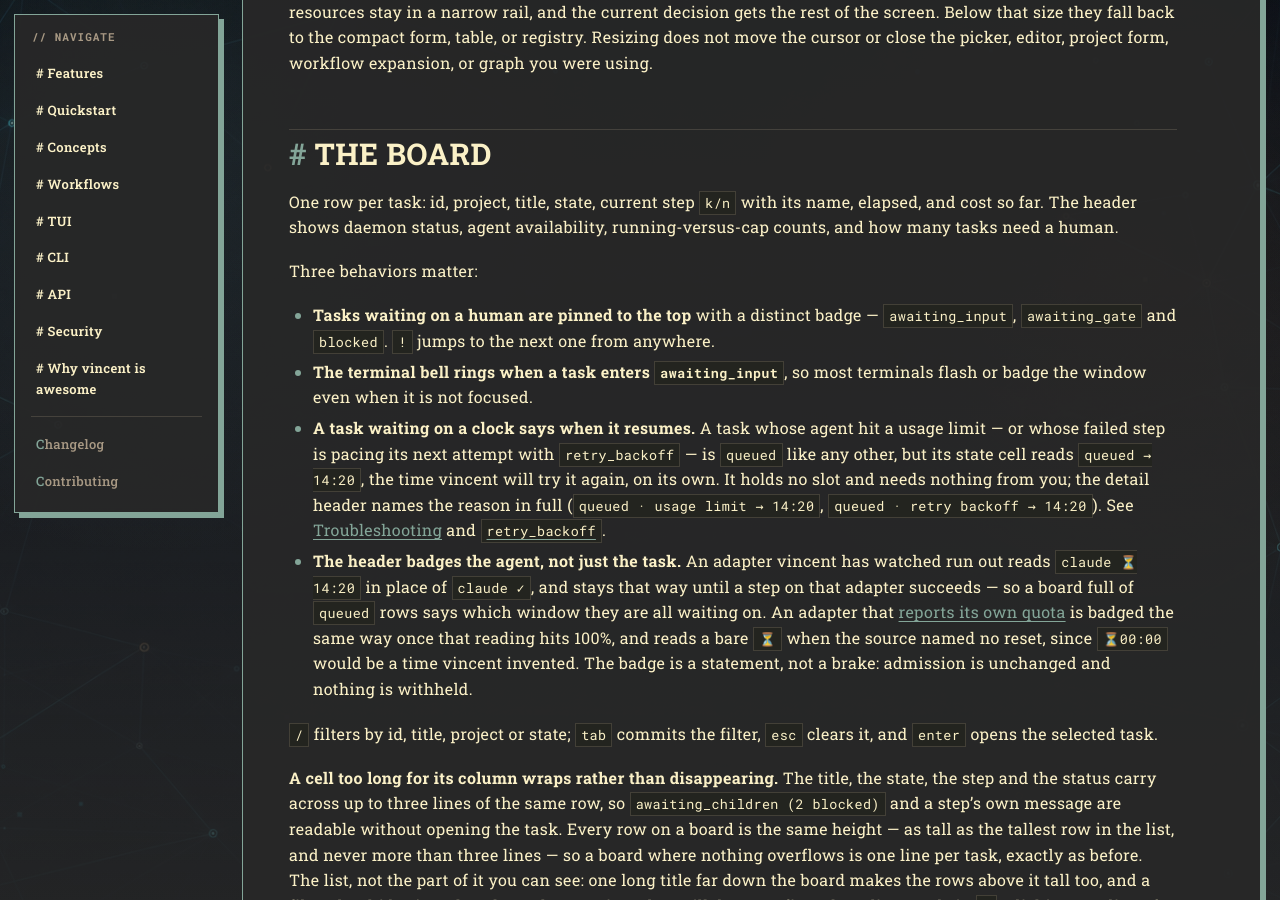
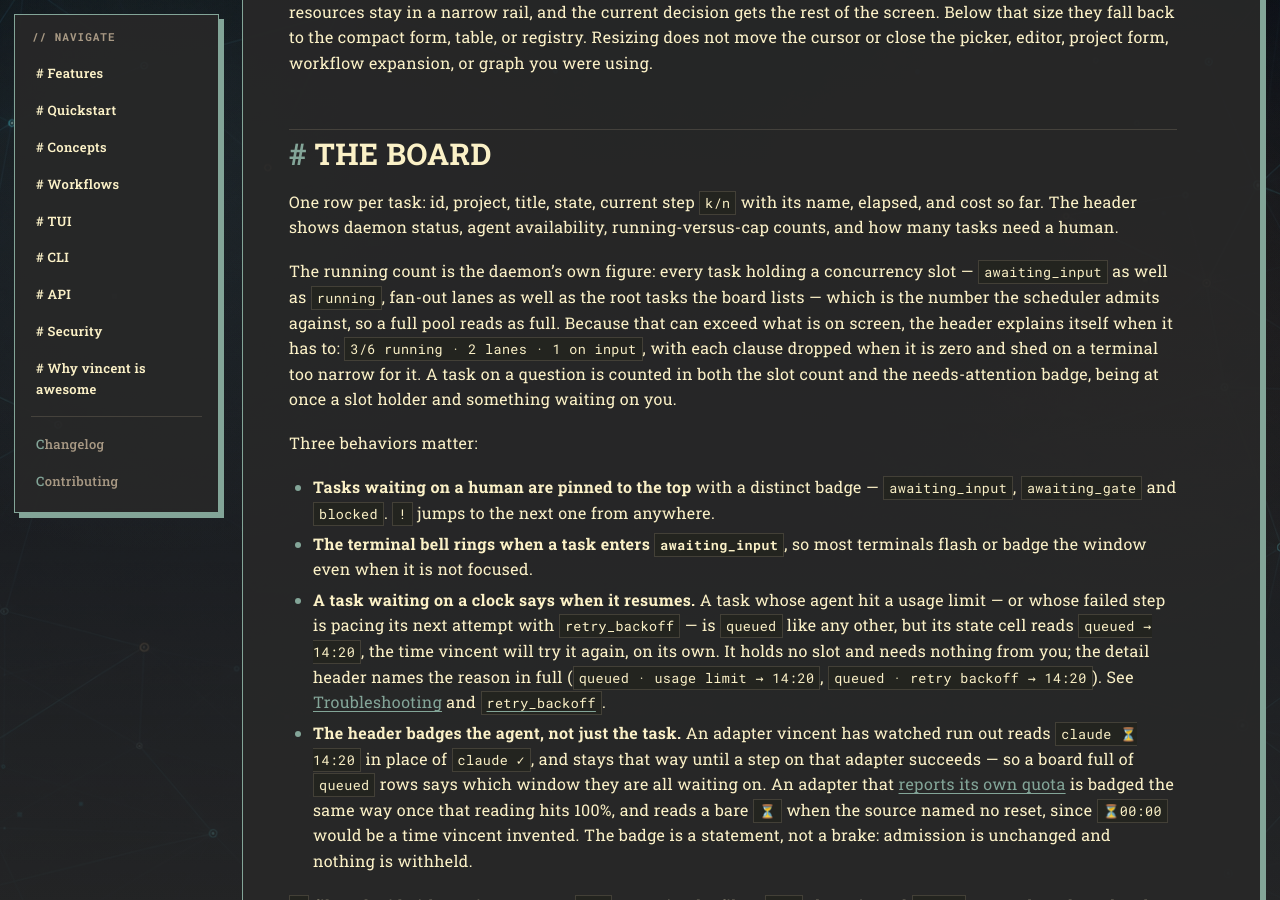
Before and after one commit to lezli01/vincent, a Jekyll site: the page built from docs/guides/tui.md, in a window 1280 px wide and 900 px high, scrolled down 1941 px. Built offline with Jekyll 4.4.1, drawn with Linux system fonts in a browser that asks for light colours; our own code applies the rules of GitHub Pages for plain Markdown files; some of the changed text lies outside the part shown.

Commit message:
docs: say what the board header's running count counts
The numerator is the daemon's §11 slot count now — lanes and tasks on a
question included — and the header grows clauses explaining it, so the guide
that describes the board says what a reader is looking at. The projects
view's running / cap column gets the same one-line statement (issue #324).

```diff
--- a/docs/guides/tui.md
+++ b/docs/guides/tui.md
@@ -59,6 +59,15 @@
 One row per task: id, project, title, state, current step `k/n` with its name,
 elapsed, and cost so far. The header shows daemon status, agent availability,
 running-versus-cap counts, and how many tasks need a human.
+
+The running count is the daemon's own figure: every task holding a concurrency
+slot — `awaiting_input` as well as `running`, fan-out lanes as well as the root
+tasks the board lists — which is the number the scheduler admits against, so a
+full pool reads as full. Because that can exceed what is on screen, the header
+explains itself when it has to: `3/6 running · 2 lanes · 1 on input`, with each
+clause dropped when it is zero and shed on a terminal too narrow for it. A task
+on a question is counted in both the slot count and the needs-attention badge,
+being at once a slot holder and something waiting on you.
 
 Three behaviors matter:
 
@@ -917,6 +926,10 @@
 in that same pane. This keeps the project you were looking at visible while you
 change its configuration.
 
+The `running / cap` column counts slots the way the board header does — lanes
+and tasks on a question included — so the numerator is the one the per-project
+cap is actually applied against.
+
 ![The Projects view: seven registered repositories with their running counts and
 caps on the left, and the selected project's path, branch convention, execution
 defaults and current workload on the right](../assets/tui-projects.png)
```
